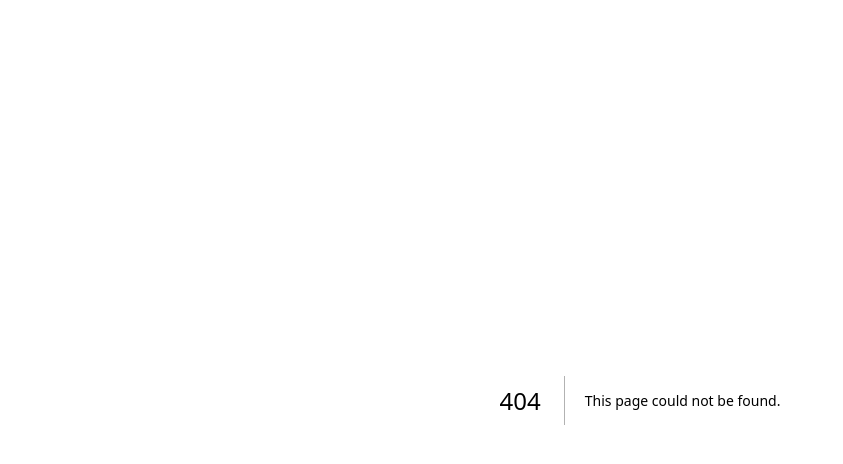
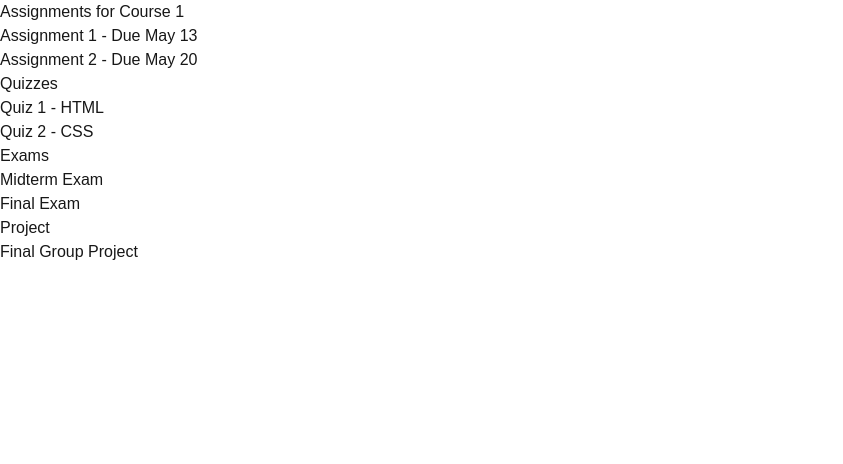
Before and after one commit to parvate-r/CS4550, a Next.js app in the folder kambaz-next-js/: page /Courses/1/Assignments in a window 1280 px wide. Before the commit this address had no page. Shown: the top 464 px of the page, without its empty margins (0-843 px from the left). Built offline with nearby package versions, Linux system fonts and the light colour scheme.

Commit message:
fixed course assignment issues

```diff
--- /dev/null
+++ b/kambaz-next-js/src/app/(Kambaz)/Courses/Navigation.tsx
@@ -0,0 +1,24 @@
+"use client";
+
+import Link from "next/link";
+
+export default function CourseNavigation({ courseId }: { courseId: string }) {
+  return (
+    <div id="wd-course-navigation">
+      <ul>
+        <li>
+          <Link href={`/Courses/${courseId}`}>Home</Link>
+        </li>
+        <li>
+          <Link href={`/Courses/${courseId}/Modules`}>Modules</Link>
+        </li>
+        <li>
+          <Link href={`/Courses/${courseId}/Assignments`}>Assignments</Link>
+        </li>
+        <li>
+          <Link href={`/Courses/${courseId}/Grades`}>Grades</Link>
+        </li>
+      </ul>
+    </div>
+  );
+}
--- /dev/null
+++ b/kambaz-next-js/src/app/(Kambaz)/Courses/[id]/Assignments/page.tsx
@@ -0,0 +1,30 @@
+export default async function Assignments({ params }: { params: { id: string } }) {
+  const { id } = await params;
+
+  return (
+    <div id="wd-assignments">
+      <h2>Assignments for Course {id}</h2>
+      <ul>
+        <li>Assignment 1 - Due May 13</li>
+        <li>Assignment 2 - Due May 20</li>
+      </ul>
+
+      <h3>Quizzes</h3>
+      <ul>
+        <li>Quiz 1 - HTML</li>
+        <li>Quiz 2 - CSS</li>
+      </ul>
+
+      <h3>Exams</h3>
+      <ul>
+        <li>Midterm Exam</li>
+        <li>Final Exam</li>
+      </ul>
+
+      <h3>Project</h3>
+      <ul>
+        <li>Final Group Project</li>
+      </ul>
+    </div>
+  );
+}
--- /dev/null
+++ b/kambaz-next-js/src/app/(Kambaz)/Courses/[id]/Grades/page.tsx
@@ -0,0 +1,21 @@
+export default function Grades({ params }: { params: { id: string } }) {
+  return (
+    <div id="wd-grades">
+      <h2>Grades</h2>
+      <table border={1} width="100%">
+        <thead>
+          <tr>
+            <th>Assignment</th>
+            <th>Grade</th>
+          </tr>
+        </thead>
+        <tbody>
+          <tr><td>Assignment 1</td><td>95</td></tr>
+          <tr><td>Assignment 2</td><td>88</td></tr>
+          <tr><td>Quiz 1</td><td>90</td></tr>
+          <tr><td>Midterm Exam</td><td>85</td></tr>
+        </tbody>
+      </table>
+    </div>
+  );
+}
--- /dev/null
+++ b/kambaz-next-js/src/app/(Kambaz)/Courses/[id]/Modules/page.tsx
@@ -0,0 +1,22 @@
+export default function Modules({ params }: { params: { id: string } }) {
+  return (
+    <div id="wd-modules">
+      <h2>Modules</h2>
+      <div>
+        <h3>Module 1: Introduction</h3>
+        <ul>
+          <li>Lesson 1.1 - Overview</li>
+          <li>Lesson 1.2 - Setup</li>
+        </ul>
+      </div>
+
+      <div>
+        <h3>Module 2: HTML & CSS</h3>
+        <ul>
+          <li>Lesson 2.1 - HTML Basics</li>
+          <li>Lesson 2.2 - CSS Basics</li>
+        </ul>
+      </div>
+    </div>
+  );
+}
--- a/kambaz-next-js/src/app/(Kambaz)/Courses/[id]/page.tsx
+++ b/kambaz-next-js/src/app/(Kambaz)/Courses/[id]/page.tsx
@@ -1,12 +1,21 @@
-type Params = {
-  params: { id: string };
-};
+import CourseNavigation from "../Navigation";
 
-export default function Course({ params }: Params) {
+export default function CourseHome({ params }: { params: { id: string } }) {
+  const { id } = params;
+
   return (
-    <div id="wd-course-screen">
-      <h3>Course {params.id}</h3>
-      <p>This is a placeholder course page. Content will be added in later chapters.</p>
+    <div id="wd-course-home">
+      <h2>Course Home</h2>
+      <p>Welcome to course {id}. Here you can find modules, assignments, and grades.</p>
+
+      <h3>Course Status</h3>
+      <ul>
+        <li>Published</li>
+        <li>Course Starts: Jan 2025</li>
+        <li>Course Ends: May 2025</li>
+      </ul>
+
+      <CourseNavigation courseId={id} />
     </div>
   );
 }
```
